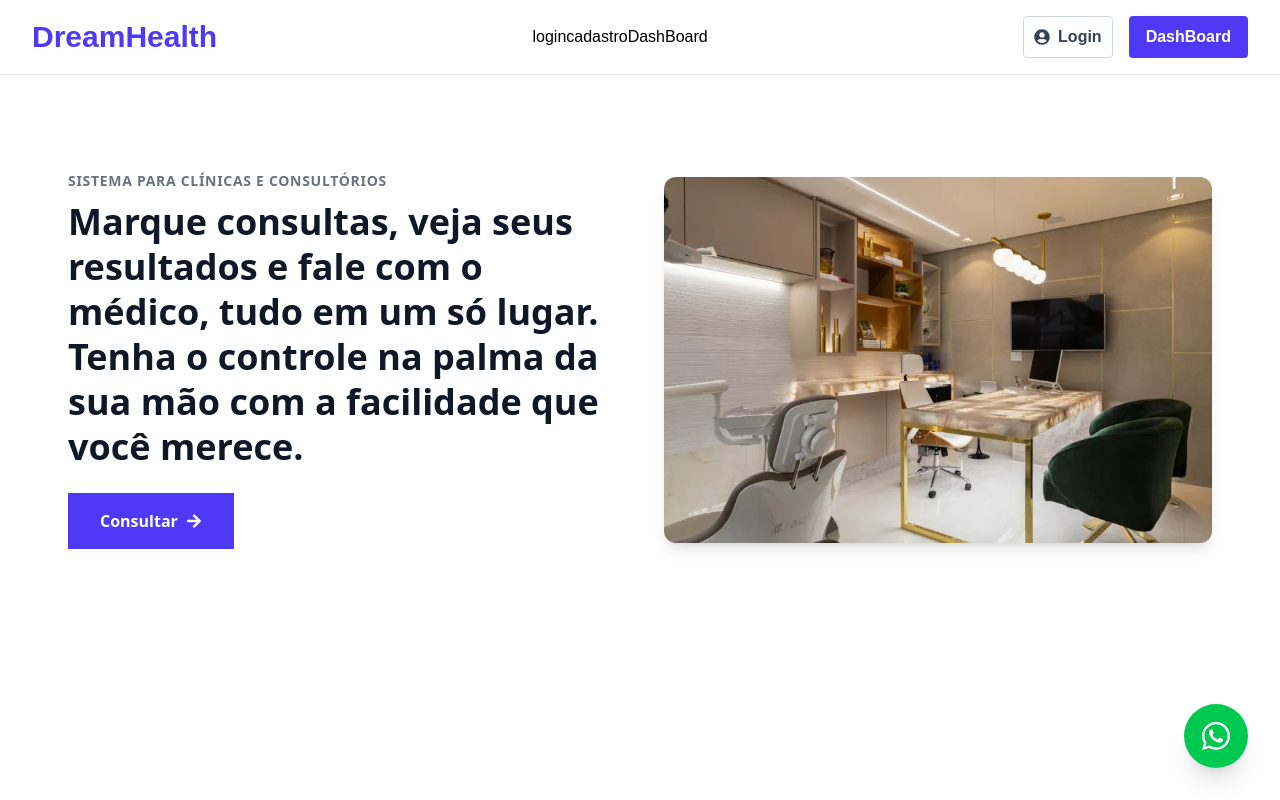
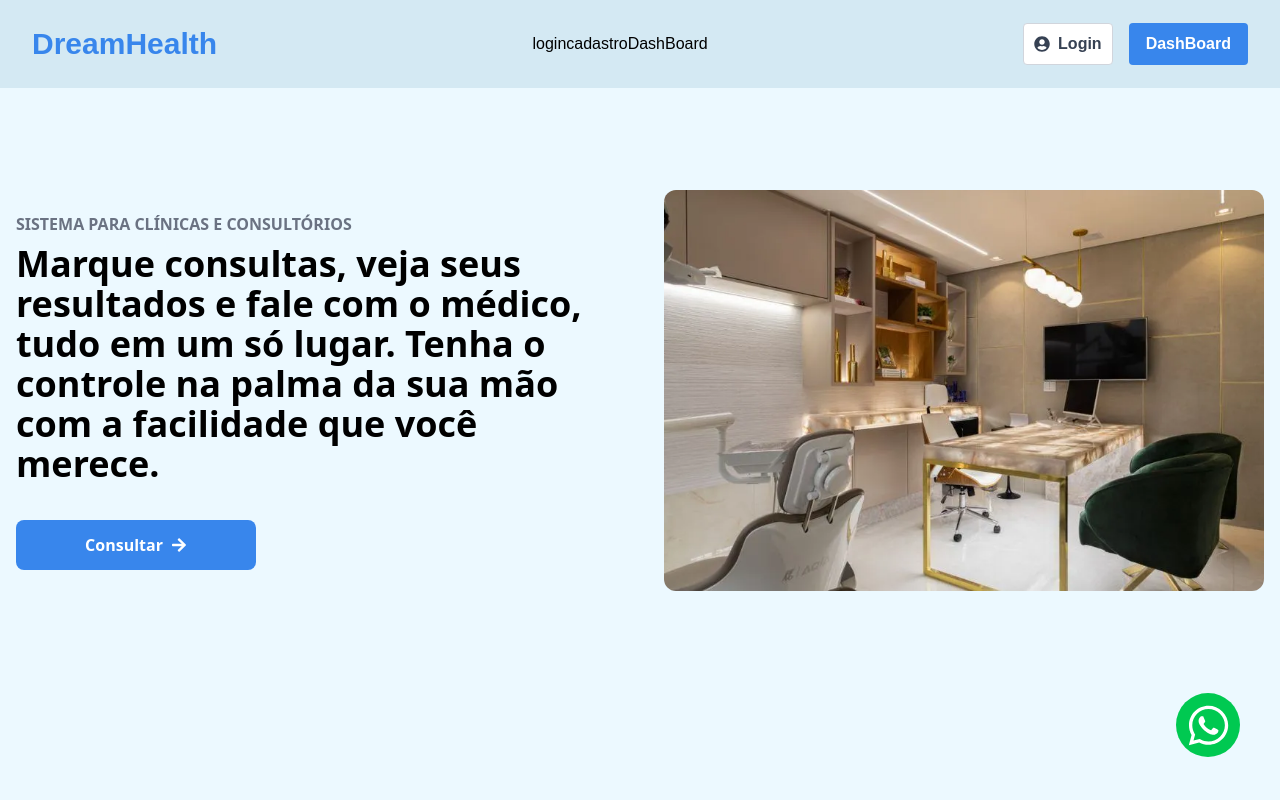
Before and after one commit to KauaKlein/DreamHealth, a React (Vite) app: page / in a window 1280 px wide. Built offline with nearby package versions, Linux system fonts and the light colour scheme.

Commit message:
Estilização da página home e light/dark mode implementado

```diff
--- a/src/components/layout/Layout.jsx
+++ b/src/components/layout/Layout.jsx
@@ -3,10 +3,10 @@ import { NavMenu } from "./NavMenu"
 
 export const Layout = () =>{
     return(
-        <div>
+        <div className="w-dvw h-dvh">
             <NavMenu/>
 
-            <main>
+            <main className=" w-dvw h-[89%]">
                 <Outlet/>
             </main>
 
--- a/src/components/layout/NavMenu.jsx
+++ b/src/components/layout/NavMenu.jsx
@@ -5,10 +5,10 @@ import { LinksRoutes } from "../links/LinksRoutes";
 
 export const NavMenu = () => {
   return (
-    <header className="bg-white/95 sticky top-0 z-40 border-b border-gray-200">
+    <header className="flex flex-row justify-center items-center bg-[var(--color-nav)] sticky top-0 z-40 w-dvw h-[11%]">
       <div className="container mx-auto max-w-7xl px-4 sm:px-6 lg:px-8">
         <div className="flex justify-between items-center py-4">
-          <Link to="/" className="text-3xl font-bold text-indigo-600">
+          <Link to="/" className="text-3xl font-bold text-[var(--color-primary)]">
             DreamHealth
           </Link>
 
@@ -24,7 +24,7 @@ export const NavMenu = () => {
             </Link>
             <Link
               to="/cadastro"
-              className="flex items-center justify-center px-4 py-2 font-semibold text-white bg-indigo-600 border border-transparent rounded lg-1x1 hover:bg-indigo-700 transition-all duration-300"
+              className="flex items-center justify-center px-4 py-2 font-semibold text-white bg-[var(--color-primary)] border border-transparent rounded lg-1x1 hover:bg-[var(--color-hover)] transition-all duration-300"
             >
               DashBoard
             </Link>
--- a/src/index.css
+++ b/src/index.css
@@ -2,14 +2,18 @@
 
 @layer base {
   :root {
-    --color-bg: #fff;
+    --color-bg: #ecf9ff;
+    --color-nav: #d4e9f3;
     --color-text: #000;
-    --color-primary: #1a73e8;
+    --color-primary: #3886ec;
+    --color-hover: #5c9ff7;
   }
   .dark {
-    --color-bg: #121212;
+    --color-bg: #26232e;
+    --color-nav: #1e1c29;
     --color-text: #e0e0e0;
-    --color-primary: #bb86fc;
+    --color-primary: #773dff;
+    --color-hover: #6320ff;
   }
 
   body {
--- a/src/pages/HomePage.jsx
+++ b/src/pages/HomePage.jsx
@@ -1,53 +1,50 @@
-// src/pages/HomePage.jsx
+import React from "react";
+import { Link } from "react-router-dom";
+import { FaWhatsapp, FaArrowRight } from "react-icons/fa";
 
-import React from 'react';
-import { Link } from 'react-router-dom'; // Importe o Link para o botão
-import { FaWhatsapp, FaArrowRight } from 'react-icons/fa';
-
-
-const imageUrl = './assets/consultorio.jpg';
+const imageUrl = "./assets/consultorio.jpg";
 
 const HomePage = () => {
   return (
-    <div className="bg-white text-gray-800 font-sans">
-      <div className="container mx-auto max-w-6xl px-4 sm:px-6 lg:px-1">
-
-
-        <main className="flex flex-col md:flex-row items-center gap-12 py-16 md:py-24">
-
-          <div className="md:w-1/2 text-center md:text-left">
-            <p className="text-sm font-semibold text-gray-500 uppercase tracking-wider mb-2">
+    <div className="font-sans w-dvw h-[100%]">
+      <div className="container mx-auto max-w px-4 h-[85%]">
+        <main className="flex flex-row items-center justify-center gap-12 h-[100%]">
+          <div className="flex flex-col w-[50%] text-center md:text-left gap-2">
+            <p className="text-md font-semibold text-gray-500">
               SISTEMA PARA CLÍNICAS E CONSULTÓRIOS
             </p>
-            <h1 className="text-4xl md:text-4xl font-bold text-gray-900 leading-tight mb-6">
-            Marque consultas, veja seus resultados e fale com o médico, tudo em um só lugar. Tenha o controle na palma da sua mão com a facilidade que você merece.
+            <h1 className="text-4xl font-bold text-[var(--color-text)] mb-7">
+              Marque consultas, veja seus resultados e fale com o médico, tudo
+              em um só lugar. Tenha o controle na palma da sua mão com a
+              facilidade que você merece.
             </h1>
-
-
-            <Link to="/cadastro" className="inline-flex items-center justify-center px-8 py-4 font-semibold text-white bg-indigo-600 rounded-lg-1x1 hover:bg-indigo-700 transition-colors">
+            <Link
+              to="/cadastro"
+              className="flex flex-row items-center justify-center w-[40%] h-[50px] rounded-lg font-semibold text-white bg-[var(--color-primary)] rounded-lg-1x1 hover:bg-[var(--color-hover)] duration-300 transition"
+            >
               Consultar <FaArrowRight className="ml-2" />
             </Link>
           </div>
-
-          <div className="md:w-1/2 mt-8 md:mt-0">
+          <div className="w-[50%] mt-8 md:mt-0">
             <img
               src={imageUrl}
               alt="Doutora utilizando o sistema em um notebook"
-              className="w-full h-auto rounded-xl shadow-lg"
+              className="w-full h-full rounded-xl"
             />
           </div>
         </main>
       </div>
-
+      <div className="flex flex-row justify-end mr-10 h-[15%]">
         <a
           href="https://wa.me/48996665664"
-        className="fixed bottom-8 right-8 w-16 h-16 bg-green-500 rounded-full flex items-center justify-center text-white shadow-xl hover:bg-green-600 hover:scale-110 transition-all duration-300 z-50"
+          className=" bottom-8 right-8 w-16 h-16 bg-green-500 rounded-full flex items-center justify-center text-white hover:bg-green-600 hover:scale-110 transition-all duration-300"
           target="_blank"
           rel="noopener noreferrer"
           aria-label="Fale conosco no WhatsApp"
         >
-        <FaWhatsapp size={32} />
+          <FaWhatsapp size={45} />
         </a>
+      </div>
     </div>
   );
 };
```
Lines whose indentation alone changed are shown as unchanged.
